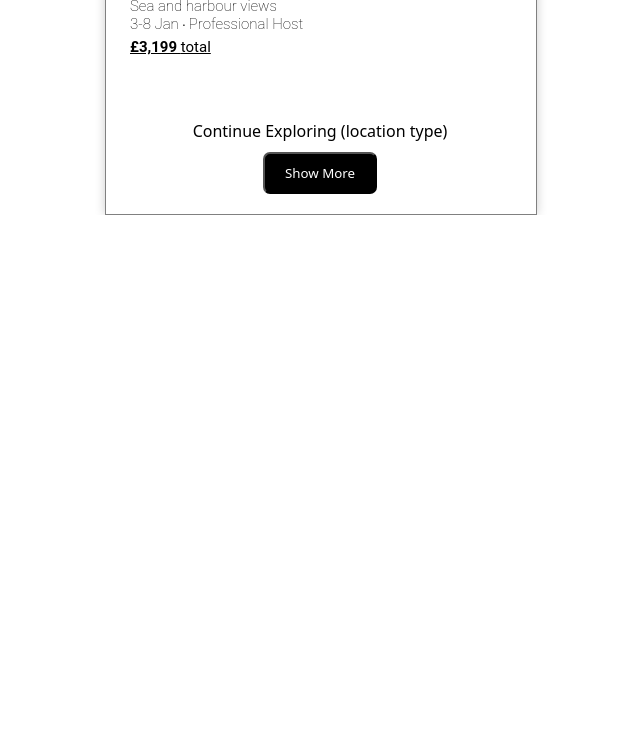
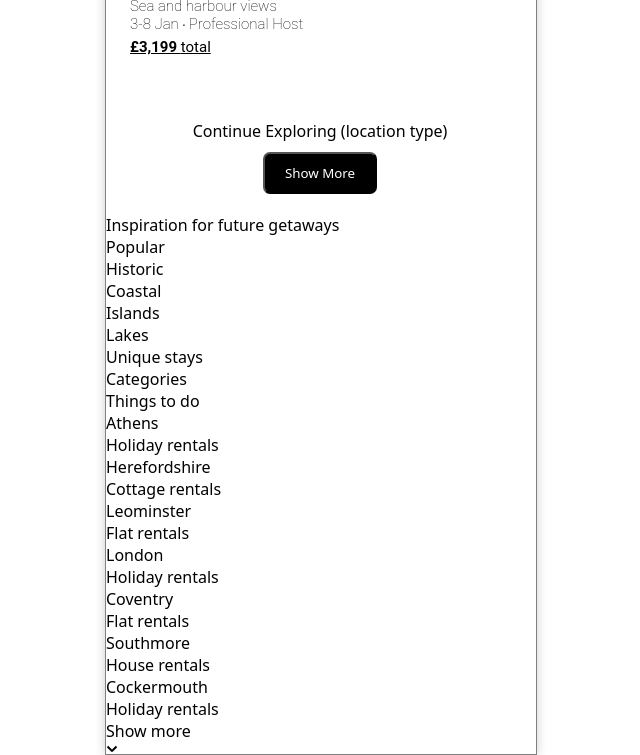
Before and after one commit to RhMoPo/cloned-site, a plain HTML site: page index.html in a window 1280 px wide. Shown: the part 2473-3228 px from the top of the page, without its empty margins (319-959 px from the left). Before the commit the page ends 2688 px from the top, so only its background shows below. Drawn offline with Linux system fonts and the light colour scheme.

Commit message:
html done for inspiration section in the footer

```diff
--- a/index.html
+++ b/index.html
@@ -297,6 +297,60 @@
             <div class="main-bottom-text">Continue Exploring (location type)</div>
             <div class="main-bottom-button"><button class="show-more">Show More</button></div>
           </section>
+
+          <footer class="bottom">
+            <div class="inspiration">
+              <div class="footer-header">Inspiration for future getaways</div>
+
+              <div class="inspo-scrollbar">
+                <div class="inspo-scrollbar-items">Popular</div>
+                <div class="inspo-scrollbar-items">Historic</div>
+                <div class="inspo-scrollbar-items">Coastal</div>
+                <div class="inspo-scrollbar-items">Islands</div>
+                <div class="inspo-scrollbar-items">Lakes</div>
+                <div class="inspo-scrollbar-items">Unique stays</div>
+                <div class="inspo-scrollbar-items">Categories</div>
+                <div class="inspo-scrollbar-items">Things to do</div>
+              </div>
+              <div class="inspo-places">
+                <div class="inspo-places-container">
+                  <div class="inspo-loca">Athens</div>
+                  <div class="inspo-loca-type">Holiday rentals</div>
+                </div>
+                <div class="inspo-places-container">
+                  <div class="inspo-loca">Herefordshire</div>
+                  <div class="inspo-loca-type">Cottage rentals</div>
+                </div>
+                <div class="inspo-places-container">
+                  <div class="inspo-loca">Leominster</div>
+                  <div class="inspo-loca-type">Flat rentals</div>
+                </div>
+                <div class="inspo-places-container">
+                  <div class="inspo-loca">London</div>
+                  <div class="inspo-loca-type">Holiday rentals</div>
+                </div>
+
+                <div class="inspo-places-container">
+                  <div class="inspo-loca">Coventry</div>
+                  <div class="inspo-loca-type">Flat rentals</div>
+                </div>
+
+                <div class="inspo-places-container">
+                  <div class="inspo-loca">Southmore</div>
+                  <div class="inspo-loca-type">House rentals</div>
+                </div>
+
+                <div class="inspo-places-container">
+                  <div class="inspo-loca">Cockermouth</div>
+                  <div class="inspo-loca-type">Holiday rentals</div>
+                </div>
+
+                <div class="show-more-2"><span>Show more</span><svg class="arrow" xmlns="http://www.w3.org/2000/svg" viewBox="0 0 32 32" aria-hidden="true" role="presentation" focusable="false" style="display: block; fill: none; height: 12px; width: 12px; stroke: currentcolor; stroke-width: 5.33333; overflow: visible;"><path fill="none" d="M28 12 16.7 23.3a1 1 0 0 1-1.4 0L4 12"></path></svg></div>
+                </div>
+
+
+            </div>
+
     </main>
   </body>
 </html>
```
